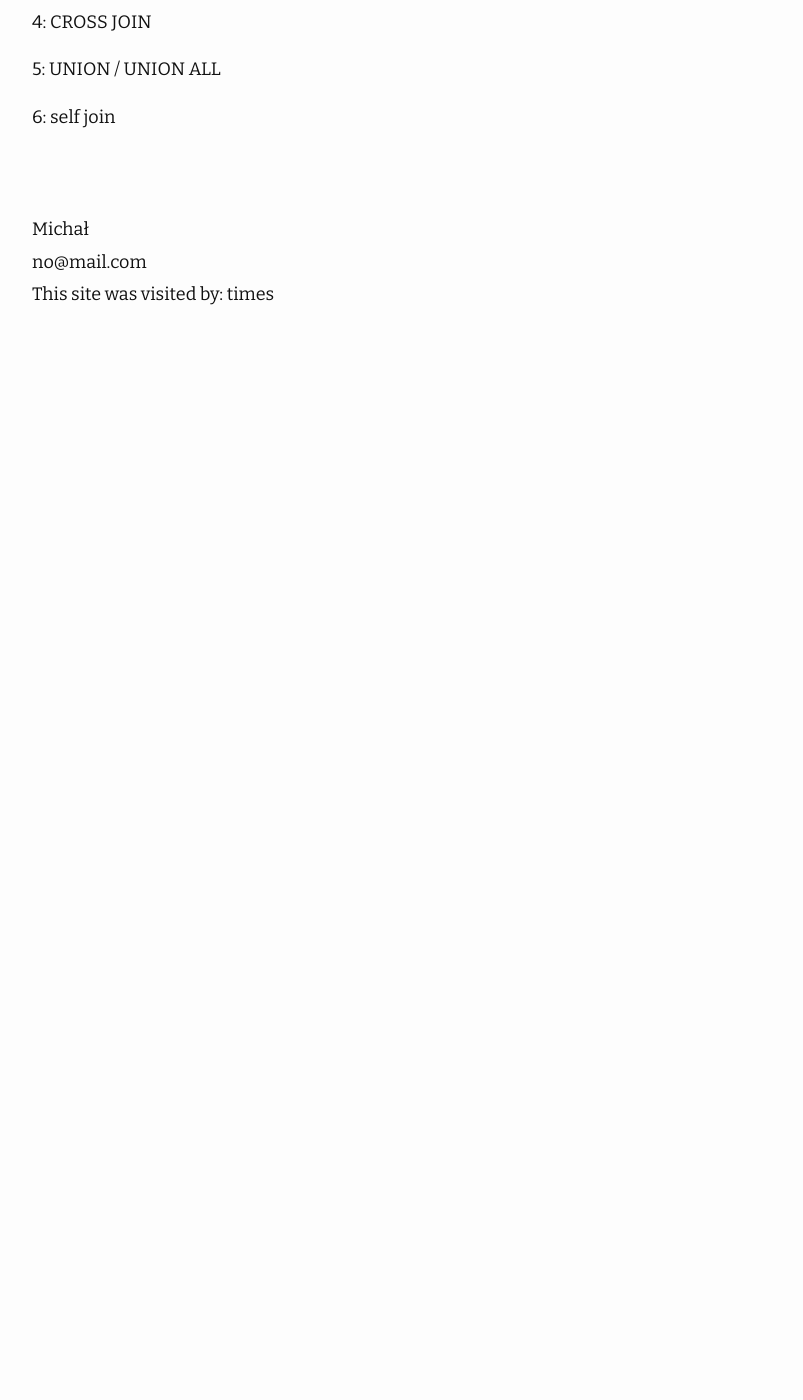
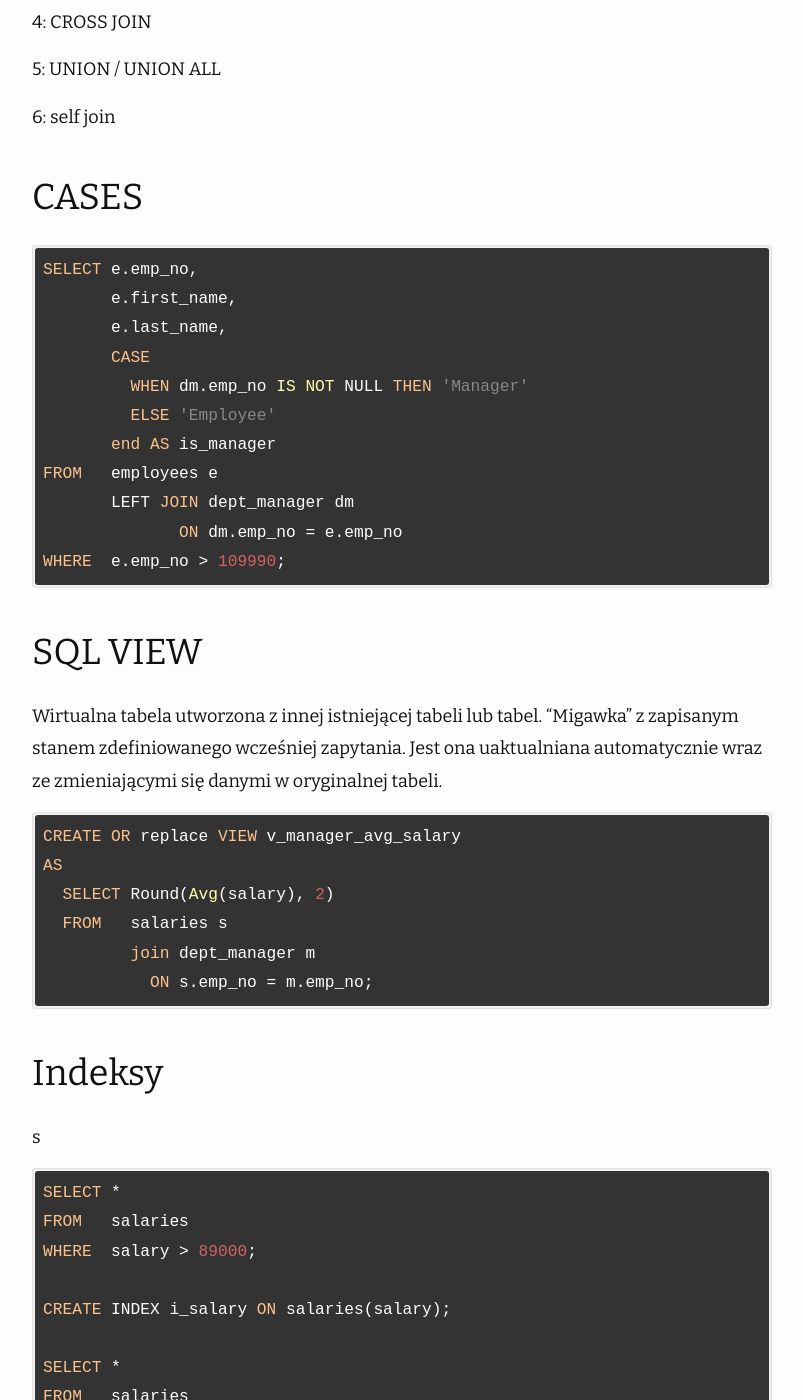
Before and after one commit to mgurg/mgurg.github.io, a Jekyll site: the page built from _posts/2020-04-11-SQL-cheatsheet.md, in a window 1280 px wide and 1400 px high, scrolled down 9151 px. Shown: the whole window, without its empty margins (238-1041 px from the left). Built offline with Jekyll 4.4.1, drawn with Linux system fonts in a browser that asks for light colours; nearby versions of some CDN libraries; comment, search, counter and statistics services are not loaded; before the commit the page ends 9496 px from its top, so only the background shows below that; some of the changed text lies outside the part shown.

Commit message:
Update 2020-04-11-SQL-cheatsheet.md

````diff
--- a/_posts/2020-04-11-SQL-cheatsheet.md
+++ b/_posts/2020-04-11-SQL-cheatsheet.md
@@ -375,3 +375,122 @@
 5: UNION / UNION ALL
 
 6: self join
+
+## CASES
+
+```
+SELECT e.emp_no,
+       e.first_name,
+       e.last_name,
+       CASE
+         WHEN dm.emp_no IS NOT NULL THEN 'Manager'
+         ELSE 'Employee'
+       end AS is_manager
+FROM   employees e
+       LEFT JOIN dept_manager dm
+              ON dm.emp_no = e.emp_no
+WHERE  e.emp_no > 109990;
+```
+
+
+
+## SQL VIEW
+
+Wirtualna tabela utworzona z innej istniejącej tabeli lub tabel. "Migawka" z zapisanym stanem zdefiniowanego wcześniej zapytania. Jest ona uaktualniana automatycznie wraz ze zmieniającymi się danymi w oryginalnej tabeli.
+
+```sql
+CREATE OR replace VIEW v_manager_avg_salary
+AS
+  SELECT Round(Avg(salary), 2)
+  FROM   salaries s
+         join dept_manager m
+           ON s.emp_no = m.emp_no;
+```
+
+
+
+## Indeksy
+
+s
+
+```
+SELECT *
+FROM   salaries
+WHERE  salary > 89000;
+
+CREATE INDEX i_salary ON salaries(salary);
+
+SELECT *
+FROM   salaries
+WHERE  salary > 89000;
+```
+
+
+
+## Stored routines
+
+- stored procedures (nie zwracają wartości) Użycie: `call` procedure;
+- functions (user defined, built-in - zwracają pojedynczą wartość) Użycie: `select` function;
+
+Procedura:
+
+```sql
+DELIMITER $$
+
+CREATE PROCEDURE avg_salary()
+BEGIN
+	SELECT
+		AVG(salary)
+	FROM
+	salaries;
+END$$
+
+DELIMITER ;
+
+--to use type:
+CALL avg_salary;
+CALL avg_salary();
+CALL employees.avg_salary;
+CALL employees.avg_salary();
+```
+
+Funkcja:
+
+```sql
+DELIMITER $$
+
+CREATE FUNCTION emp_info(p_first_name varchar(255), p_last_name varchar(255))
+RETURNS decimal(10, 2)
+
+BEGIN
+   DECLARE v_max_from_date date;
+DECLARE v_salary decimal(10, 2);
+SELECT
+   MAX(from_date) INTO v_max_from_date
+FROM
+   employees e
+   JOIN
+      salaries s
+      ON e.emp_no = s.emp_no
+WHERE
+   e.first_name = p_first_name
+   AND e.last_name = p_last_name;
+SELECT
+   s.salary INTO v_salary
+FROM
+   employees e
+   JOIN
+      salaries s
+      ON e.emp_no = s.emp_no
+WHERE
+   e.first_name = p_first_name
+   AND e.last_name = p_last_name
+   AND s.from_date = v_max_from_date;
+RETURN v_salary;
+
+END $$
+DELIMITER ;
+
+SELECT
+   EMP_INFO('Aruna', 'Journel');
+```
````
Also changed, not shown: other parts of _posts/2020-04-11-SQL-cheatsheet.md (+1 -1 lines).
